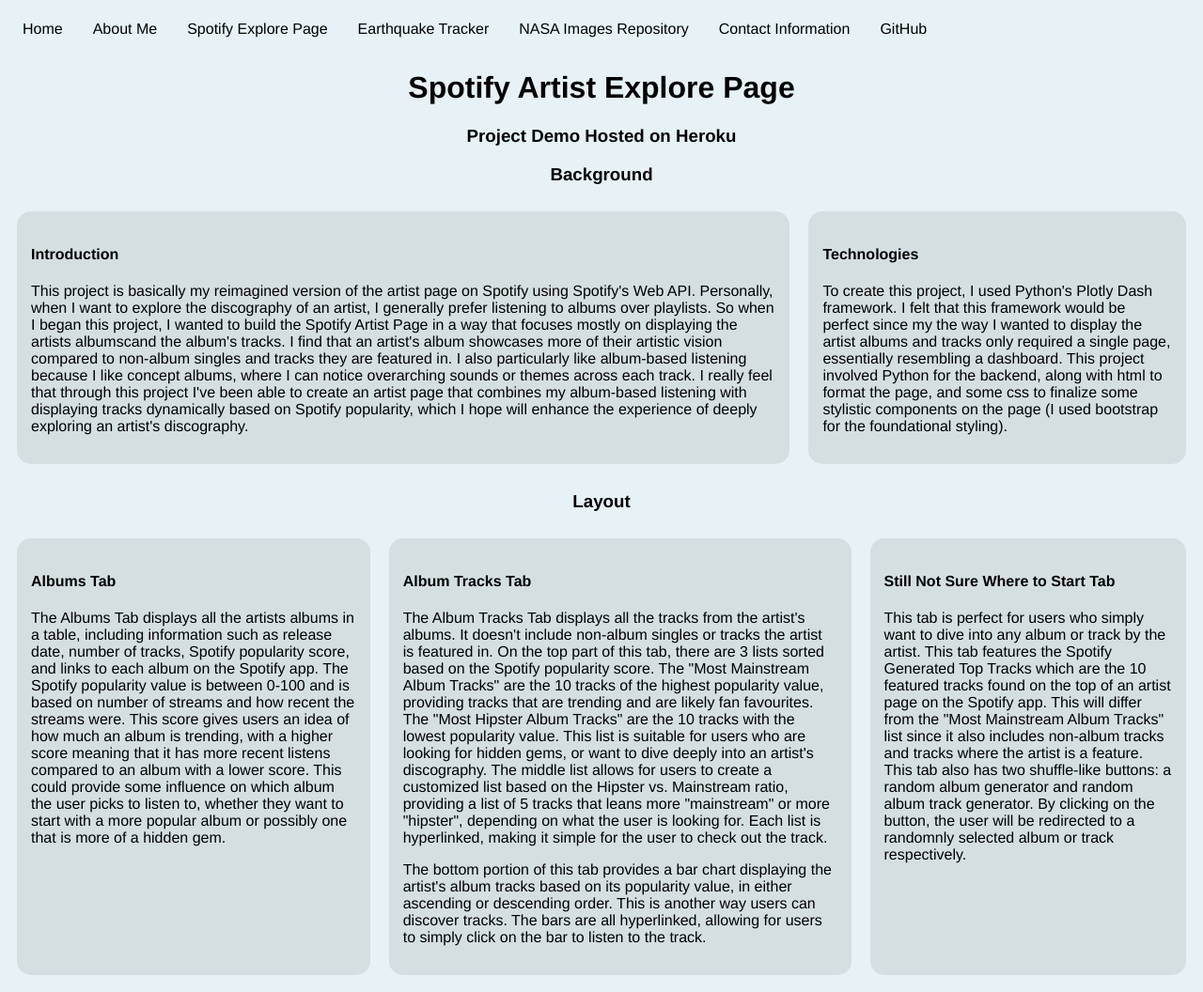
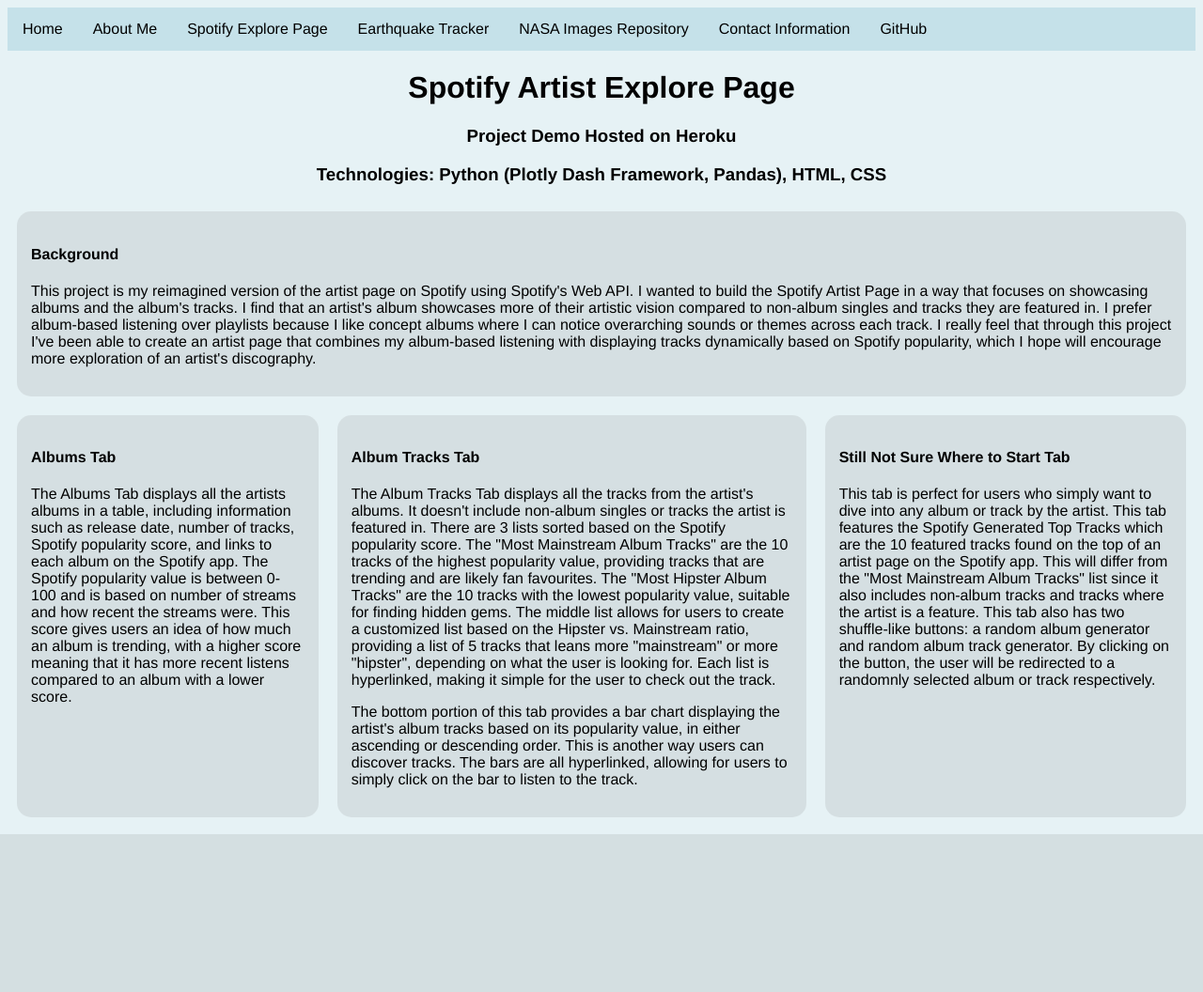
Before and after one commit to tiffanyng23/personal-website, a Flask app: page /spotify-explore in a window 1280 px wide. Shown: the whole page at 94% size. After the commit the page ends 888 px from the top, so only its background shows below. Run offline with Flask 3, Linux system fonts and the light colour scheme.

Commit message:
building templates

```diff
--- a/static/style.css
+++ b/static/style.css
@@ -21,13 +21,14 @@ p {
 }
 
 nav {
-    display: flex;
+  background-color: rgba(166, 210, 222, 0.5);
+  display: flex;
 }
 
 ul {
     list-style-type: none;
     margin: 0;
-    padding: 0;
+    padding: 0px;
     display:flex;
 }
 
@@ -62,11 +63,18 @@ ul li a:hover {
 }
 
 .spotify {
-  display: flex;
+  display: grid;
 }
 
 .spotify-layout {
   display: flex;
+}
+
+.spotify-item-top {
+  margin: 10px;
+  padding: 15px;
+  background-color: rgba(198, 205, 207, 0.5);
+  border-radius: 15px;
 }
 
 .spotify-item {
--- a/templates/spotify.html
+++ b/templates/spotify.html
@@ -6,30 +6,19 @@
 
 {% block body %}
 <a><h3>Project Demo Hosted on Heroku</h3></a>
-<h3>Background</h3>
+<h3>Technologies: Python (Plotly Dash Framework, Pandas), HTML, CSS</h3>
 <div class = "spotify">
-    <div class="spotify-item">
-        <h4>Introduction</h4>
+    <div class="spotify-item-top">
+        <h4>Background</h4>
         <p>
-            This project is basically my reimagined version of the artist page on Spotify using Spotify's Web API. Personally, when I want to
-            explore the discography of an artist, I generally prefer listening to albums over playlists. So when I began this project, I wanted to build the Spotify Artist Page
-            in a way that focuses mostly on displaying the artists albumscand the album's tracks. I find that an artist's album showcases more of their artistic vision compared to non-album singles and tracks they are featured in.
-            I also particularly like album-based listening because I like concept albums, where I can notice overarching sounds or themes across each track.
+            This project is my reimagined version of the artist page on Spotify using Spotify's Web API. I wanted to build the Spotify Artist Page
+            in a way that focuses on showcasing albums and the album's tracks. I find that an artist's album showcases more of their artistic vision compared to non-album singles and tracks they are featured in.
+            I prefer album-based listening over playlists because I like concept albums where I can notice overarching sounds or themes across each track.
             I really feel that through this project I've been able to create an artist page that combines my album-based listening with displaying tracks
-            dynamically based on Spotify popularity, which I hope will enhance the experience of deeply exploring an artist's discography.
-        </p>
-    </div>
-    <div class="spotify-item">
-        <h4>Technologies</h4>
-        <p>
-            To create this project, I used Python's Plotly Dash framework. I felt that this framework would be perfect since my the way I wanted
-            to display the artist albums and tracks only required a single page, essentially resembling a dashboard. This project involved Python
-            for the backend, along with html to format the page, and some css to finalize some stylistic components on the page (I used bootstrap for
-            the foundational styling).
+            dynamically based on Spotify popularity, which I hope will encourage more exploration of an artist's discography.
         </p>
     </div>
 </div>
-<h3>Layout</h3>
 <div class="spotify-layout">
     <div class="spotify-item">
         <h4>Albums Tab</h4>
@@ -37,18 +26,15 @@
             The Albums Tab displays all the artists albums in a table, including information such as release date, number of tracks, Spotify
             popularity score, and links to each album on the Spotify app. The Spotify popularity value is between 0-100 and is based on number of streams and how recent the streams were. This score gives users an idea
             of how much an album is trending, with a higher score meaning that it has more recent listens compared to an album with a lower score.
-            This could provide some influence on which album the user picks to listen to, whether they want to start with a more popular album or
-            possibly one that is more of a hidden gem.
         </p>
     </div>
     <div class="spotify-item">
         <h4>Album Tracks Tab</h4>
         <p>
             The Album Tracks Tab displays all the tracks from the artist's albums. It doesn't include non-album singles or tracks the artist is featured in.
-            On the top part of this tab, there are 3 lists sorted based on the Spotify popularity score. The "Most Mainstream Album Tracks" are the 10
+            There are 3 lists sorted based on the Spotify popularity score. The "Most Mainstream Album Tracks" are the 10
             tracks of the highest popularity value, providing tracks that are trending and are likely fan favourites. The "Most Hipster Album Tracks"
-            are the 10 tracks with the lowest popularity value. This list is suitable for users who are looking for hidden gems, or want to dive deeply into
-            an artist's discography. The middle list allows for users to create a customized list based on the Hipster vs. Mainstream ratio, providing a list of 5
+            are the 10 tracks with the lowest popularity value, suitable for finding hidden gems. The middle list allows for users to create a customized list based on the Hipster vs. Mainstream ratio, providing a list of 5
             tracks that leans more "mainstream" or more "hipster", depending on what the user is looking for. Each list is hyperlinked,
             making it simple for the user to check out the track.
         </p>
```
